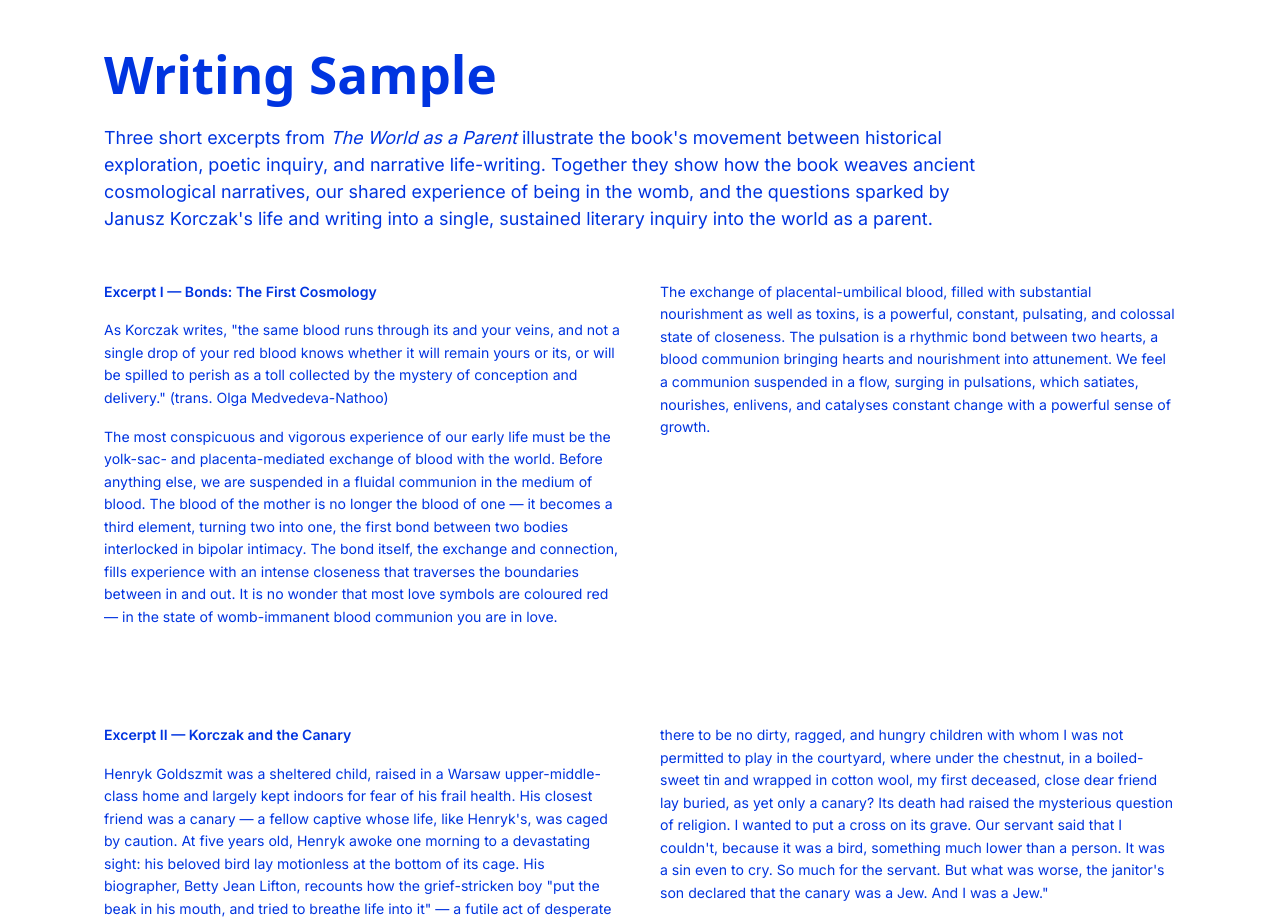
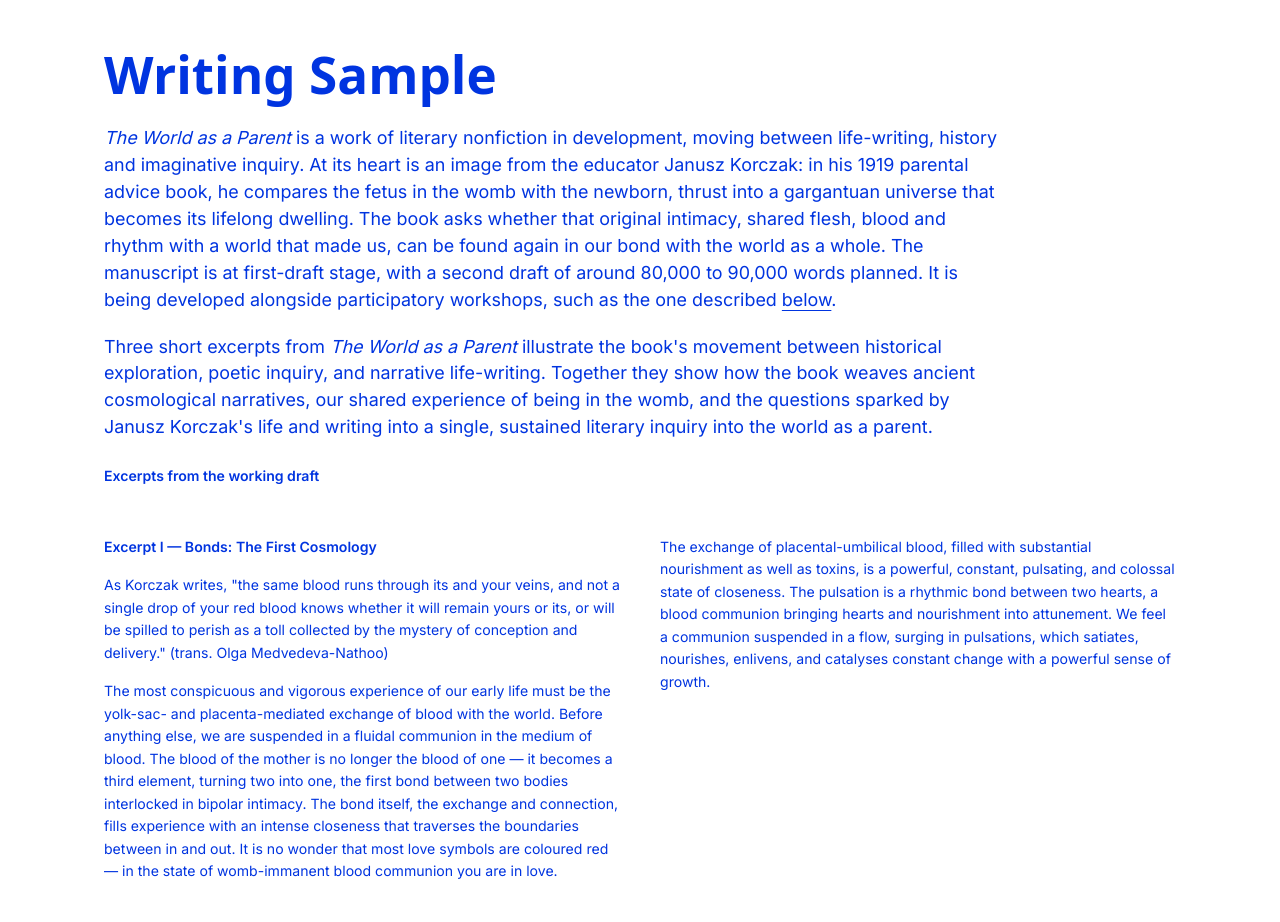
Before and after one commit to Yotamrozin/worldasaparent, a Next.js app: page / in a window 1280 px wide. Shown: the part 1300-2222 px from the top of the page. Built offline with nearby package versions, Linux system fonts and the light colour scheme; a web font is replaced by a local one.

Commit message:
Add About paragraph and working-draft label to Writing Sample
About text taken verbatim from the submitted ACE application; 'below'
smooth-scrolls to the Workshop section. Excerpts, images and heading
unchanged.

Co-Authored-By: Claude Opus 5.5 <noreply@anthropic.com>

```diff
--- a/src/site/App.tsx
+++ b/src/site/App.tsx
@@ -557,8 +557,26 @@ function WritingSampleSection({ scrollY }: { scrollY: number }) {
           >
             Writing Sample
           </h2>
+          <p style={{ fontFamily: BODY, fontSize: "clamp(0.95rem, 1.4vw, 1.25rem)", color: BLUE, lineHeight: 1.5, maxWidth: "900px", marginBottom: "1.25rem" }}>
+            <em>The World as a Parent</em> is a work of literary nonfiction in development, moving between life-writing, history and imaginative inquiry. At its heart is an image from the educator Janusz Korczak: in his 1919 parental advice book, he compares the fetus in the womb with the newborn, thrust into a gargantuan universe that becomes its lifelong dwelling. The book asks whether that original intimacy, shared flesh, blood and rhythm with a world that made us, can be found again in our bond with the world as a whole. The manuscript is at first-draft stage, with a second draft of around 80,000 to 90,000 words planned. It is being developed alongside participatory workshops, such as the one described{" "}
+            <a
+              href="#workshop"
+              onClick={(e) => {
+                // Lenis doesn't smooth-scroll hash links, so scroll like the nav does.
+                e.preventDefault();
+                document.getElementById("workshop")?.scrollIntoView({ behavior: "smooth" });
+              }}
+              className="underline underline-offset-4 hover:opacity-75 transition-opacity focus-visible:outline-2 focus-visible:outline-offset-2 focus-visible:outline-[#0034E0]"
+            >
+              below
+            </a>
+            .
+          </p>
           <p style={{ fontFamily: BODY, fontSize: "clamp(0.95rem, 1.4vw, 1.25rem)", color: BLUE, lineHeight: 1.5, maxWidth: "900px" }}>
             Three short excerpts from <em>The World as a Parent</em> illustrate the book's movement between historical exploration, poetic inquiry, and narrative life-writing. Together they show how the book weaves ancient cosmological narratives, our shared experience of being in the womb, and the questions sparked by Janusz Korczak's life and writing into a single, sustained literary inquiry into the world as a parent.
+          </p>
+          <p style={{ fontFamily: BODY, fontWeight: 600, fontSize: "clamp(0.85rem, 1.1vw, 1rem)", color: BLUE, lineHeight: 1.6, marginTop: "1.5rem" }}>
+            Excerpts from the working draft
           </p>
         </FadeUp>
       </div>
```
